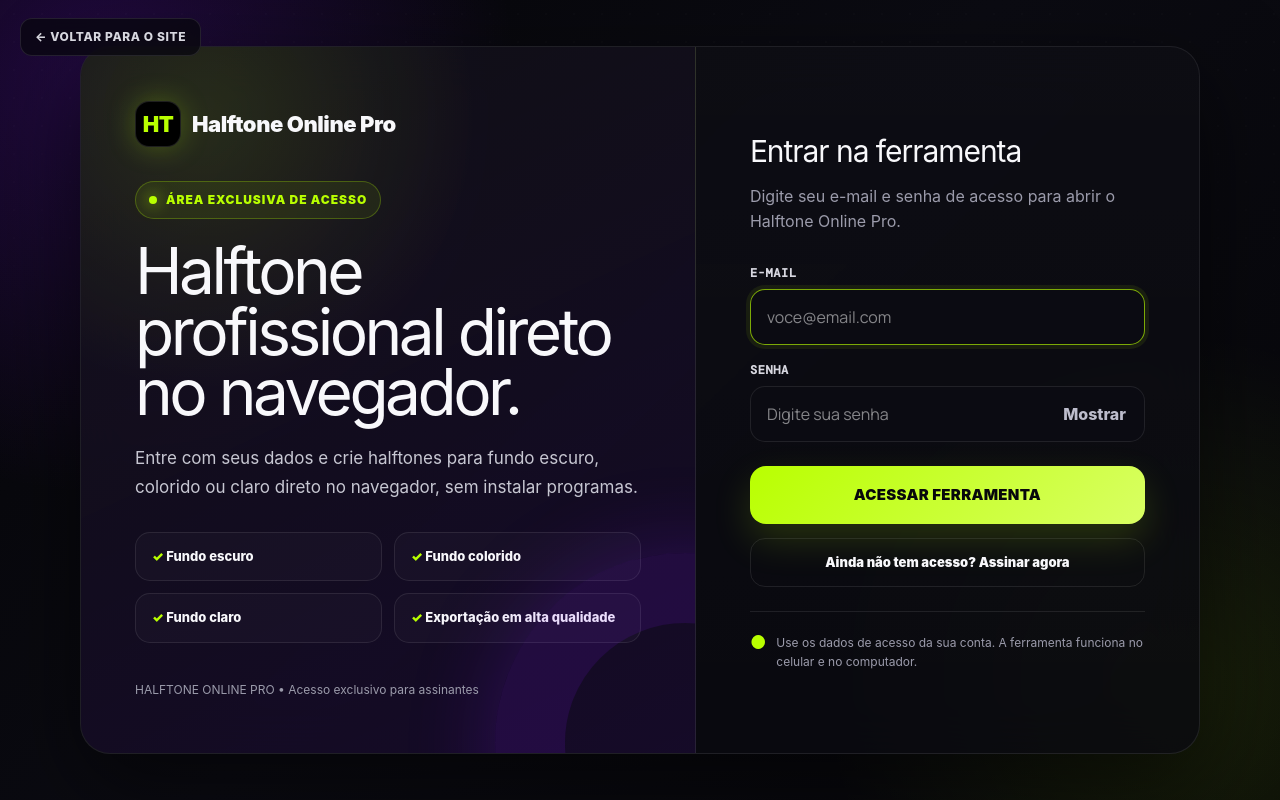
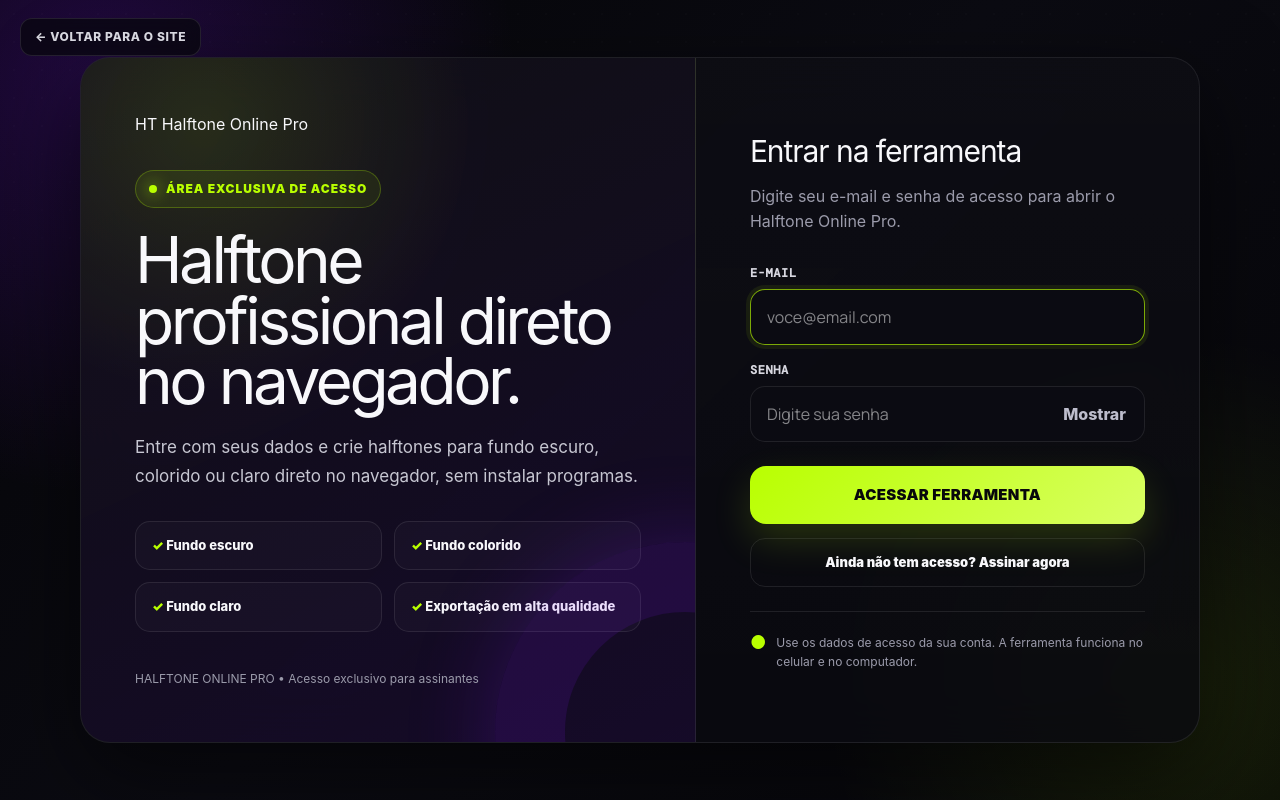
Before and after one commit to hdpontes/halftone, a Next.js app: page /login in a window 1280 px wide. Built offline with nearby package versions, Linux system fonts and the light colour scheme.

Commit message:
Refactor login-studio.css for improved styling

```diff
--- a/src/app/login-studio.css
+++ b/src/app/login-studio.css
@@ -54,12 +54,8 @@
   right:-180px;bottom:-180px;border:70px solid rgba(130,23,255,.12);
   box-shadow:0 0 90px rgba(130,23,255,.22);
 }
-.login-studio .ls-logo{
-  display:inline-flex;align-items:center;gap:11px;font-weight:1000;font-size:22px;letter-spacing:-.02em;
-}
-.login-studio .ls-logo .mark{
-  width:46px;height:46px;border-radius:14px;background:#000;display:grid;place-items:center;
-  color:var(--ls-green);border:1px solid rgba(255,255,255,.12);box-shadow:0 0 28px rgba(185,255,0,.25);
+.login-studio .ls-logo-img{
+  display:block;height:46px;width:auto;max-width:220px;object-fit:contain;
 }
 .login-studio .tag{
   display:inline-flex;align-items:center;gap:9px;width:max-content;padding:9px 13px;margin-top:34px;
```
